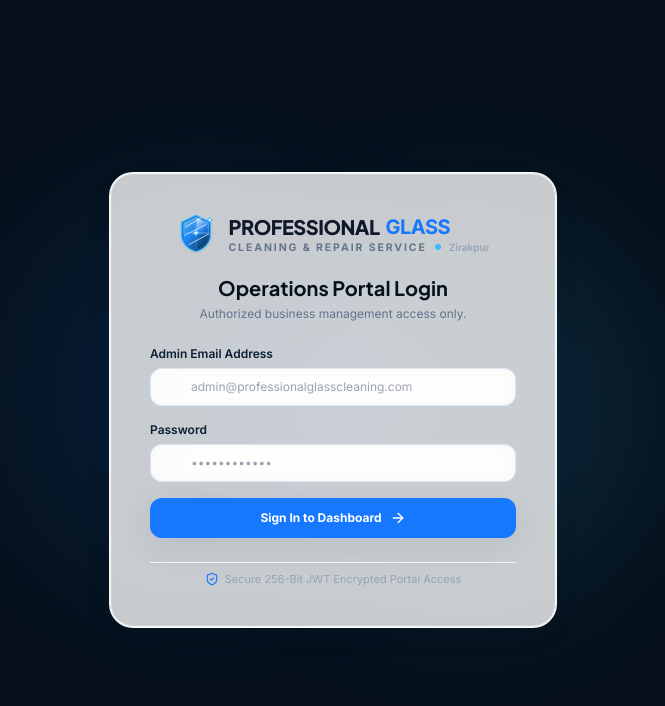
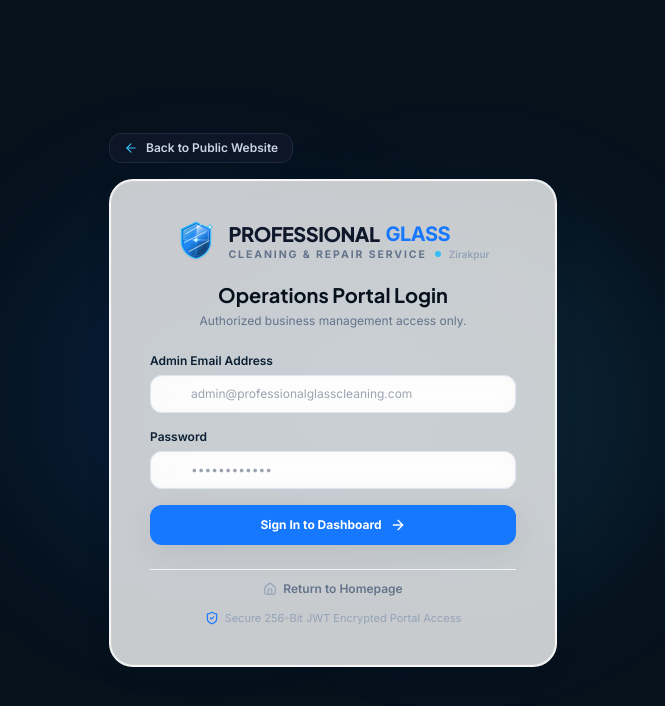
Before and after one commit to sanehmandyal/Professional-Glass-Cleaning, a React (Vite) app in the folder client/: page /admin/login in a window 1280 px wide. Shown: the top 706 px of the page, without its empty margins (307-972 px from the left). Built offline with nearby package versions, Linux system fonts and the light colour scheme; no server answers.

Commit message:
Add back to public website options on admin login page

```diff
--- a/client/src/pages/admin/Login.jsx
+++ b/client/src/pages/admin/Login.jsx
@@ -1,6 +1,6 @@
 import React, { useState } from 'react';
-import { useNavigate } from 'react-router-dom';
-import { Lock, Mail, AlertCircle, ArrowRight, ShieldCheck } from 'lucide-react';
+import { useNavigate, Link } from 'react-router-dom';
+import { Lock, Mail, AlertCircle, ArrowRight, ArrowLeft, ShieldCheck, Home } from 'lucide-react';
 import { useAuth } from '../../context/AuthContext';
 import Logo from '../../components/Logo';
 
@@ -27,10 +27,21 @@ export default function Login() {
   };
 
   return (
-    <div className="min-h-screen flex items-center justify-center bg-navy-950 px-4 relative overflow-hidden">
+    <div className="min-h-screen flex flex-col items-center justify-center bg-navy-950 px-4 py-8 relative overflow-hidden">
       {/* Background glow reflections */}
       <div className="absolute top-1/4 left-1/4 w-96 h-96 bg-brand-500/10 rounded-full blur-3xl pointer-events-none"></div>
       <div className="absolute bottom-1/4 right-1/4 w-96 h-96 bg-cyan-400/10 rounded-full blur-3xl pointer-events-none"></div>
+
+      {/* Top Quick Back Button */}
+      <div className="w-full max-w-md mb-4 flex items-center justify-between relative z-10">
+        <Link
+          to="/"
+          className="inline-flex items-center gap-2 px-3.5 py-1.5 rounded-xl bg-slate-900/80 hover:bg-slate-800 text-slate-300 hover:text-white text-xs font-semibold border border-slate-800 transition-colors shadow-sm"
+        >
+          <ArrowLeft className="w-3.5 h-3.5 text-brand-400" />
+          <span>Back to Public Website</span>
+        </Link>
+      </div>
 
       <div className="glass-panel p-8 sm:p-10 rounded-3xl bg-white/95 max-w-md w-full shadow-2xl border border-white/40 relative z-10 space-y-6">
         <div className="flex flex-col items-center text-center">
@@ -95,7 +106,15 @@ export default function Login() {
           </button>
         </form>
 
-        <div className="pt-2 text-center border-t border-slate-100">
+        <div className="pt-2 text-center border-t border-slate-100 space-y-2">
+          <Link
+            to="/"
+            className="text-xs font-semibold text-slate-500 hover:text-brand-600 inline-flex items-center gap-1.5 transition-colors"
+          >
+            <Home className="w-3.5 h-3.5 text-slate-400" />
+            <span>Return to Homepage</span>
+          </Link>
+
           <p className="text-[11px] text-slate-400 flex items-center justify-center gap-1.5">
             <ShieldCheck className="w-3.5 h-3.5 text-brand-500" />
             <span>Secure 256-Bit JWT Encrypted Portal Access</span>
```
